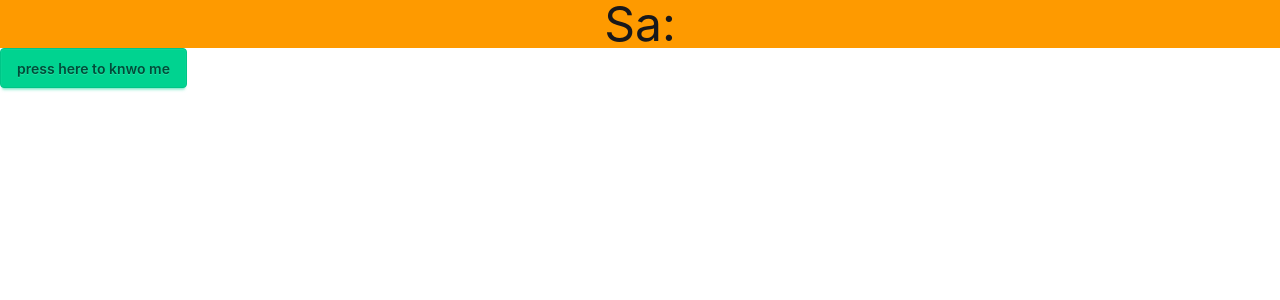
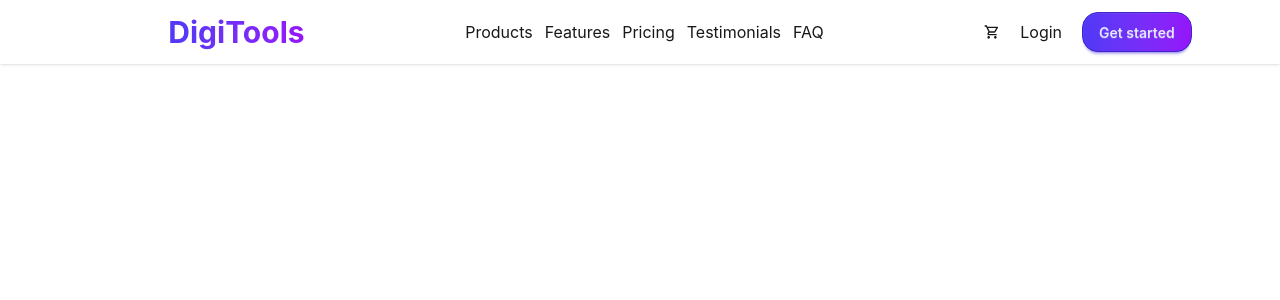
Before and after one commit to mir-abdullah-mahammad-lab/Assignment-6-by-Mir, a React (Vite) app: page / in a window 1280 px wide. Shown: the top 300 px of the page. Built offline with nearby package versions, Linux system fonts and the light colour scheme.

Commit message:
Navbar-UI done

```diff
--- a/index.html
+++ b/index.html
@@ -1,5 +1,5 @@
 <!doctype html>
-<html lang="en">
+<html lang="en" data-theme="cupcake">
   <head>
     <meta charset="UTF-8" />
     <link rel="icon" type="image/svg+xml" href="/favicon.svg" />
--- a/package.json
+++ b/package.json
@@ -13,6 +13,7 @@
     "@tailwindcss/vite": "^4.2.2",
     "react": "^19.2.4",
     "react-dom": "^19.2.4",
+    "react-icons": "^5.6.0",
     "tailwindcss": "^4.2.2"
   },
   "devDependencies": {
--- a/src/App.jsx
+++ b/src/App.jsx
@@ -1,15 +1,13 @@
 // import { useState } from 'react'
+
 import './App.css'
+import Navbar from './Sections/Navbar/Navbar'
 
 function App() {
   // const [count, setCount] = useState(0)
 
   return (
-    <>
-    <h1 className='text-5xl text-center bg-amber-500'>Sa: </h1>
-    <button className='btn btn-success' >press here to knwo me</button>
-
-    </>
+    <Navbar></Navbar>
   )
 }
 
--- /dev/null
+++ b/src/Sections/Navbar/Navbar.jsx
@@ -0,0 +1,46 @@
+import React from 'react';
+import { MdOutlineShoppingCart } from 'react-icons/md'
+
+const Navbar = () => {
+    return (
+            <>
+        <div className="navbar bg-base-100 shadow-sm container mx-auto">
+    <div className='container mx-auto flex justify-around items-center'>
+    <h1 className='text-3xl font-bold ml-20 bg-linear-to-r from-[#4F39F6] to-[#9514FA] bg-clip-text text-transparent'>DigiTools</h1>
+       <div className='flex space-x-2 items-center '>
+
+              <div className='hidden md:flex space-x-3 '>
+                    <p>Products</p>
+                    <p>Features</p>
+                    <p>Pricing</p>
+                    <p>Testimonials</p>
+                    <p>FAQ</p>
+              </div>
+
+
+
+        </div>
+        <div>
+          <div className='flex space-x-5 items-center'>
+          <MdOutlineShoppingCart onClick={()=>{console.log('abc')}}></MdOutlineShoppingCart>
+          <p><a href="">Login</a></p>
+          <button className="btn btn-primary bg-linear-to-r from-[#4F39F6] to-[#9514FA] rounded-2xl">Get started</button>
+        </div>
+
+       </div>
+
+
+
+
+  </div>
+  </div>
+
+
+
+
+
+    </>
+    );
+};
+
+export default Navbar;
```
Also changed, not shown: 1 other file (tests, documents, lock files or other folders).
